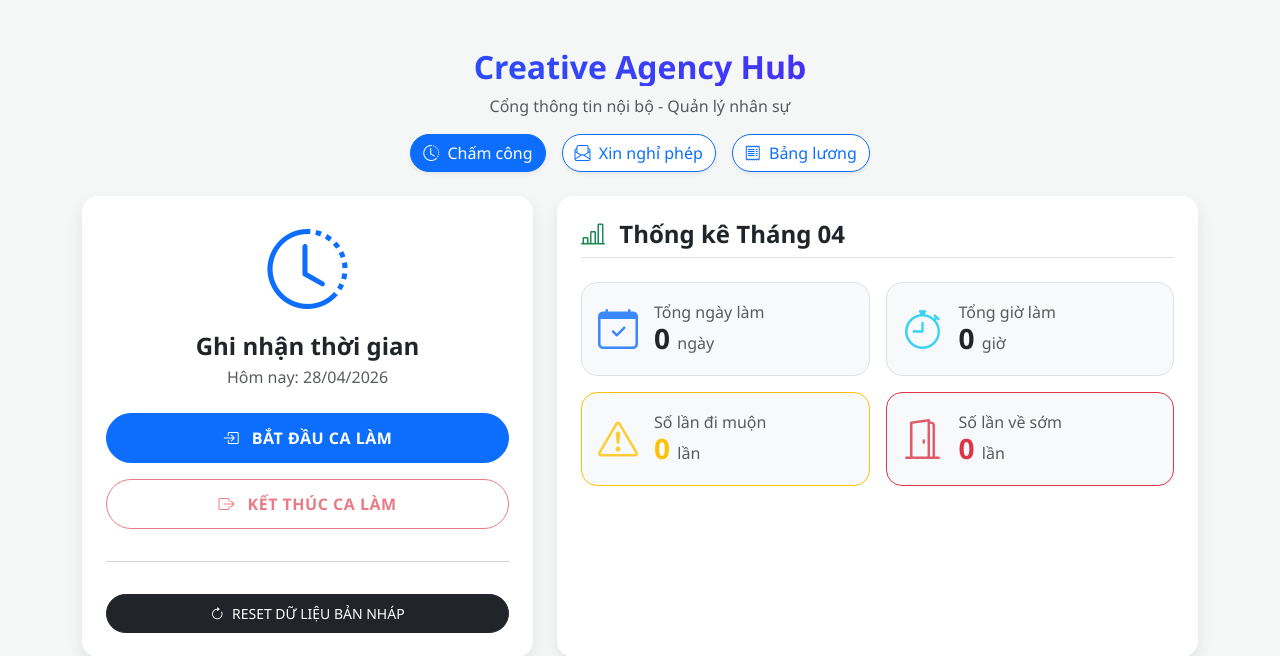
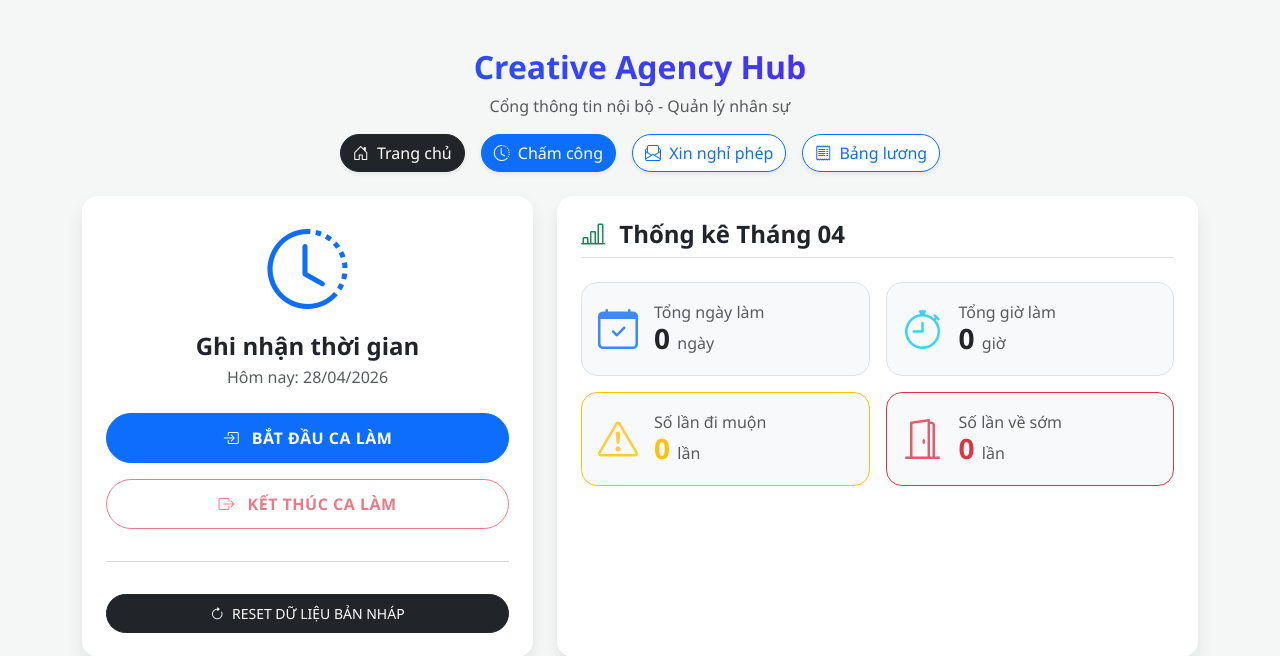
Before and after one commit to Minhhieu3012/creative-agency-hub, a PHP site: page /LTW/pages/attendance.php in a window 1280 px wide. Shown: the top 656 px of the page. Run offline with PHP 8.4, Linux system fonts and the light colour scheme; data that the repository does not hold is empty.

Commit message:
add button Home

```diff
--- a/pages/attendance.php
+++ b/pages/attendance.php
@@ -140,7 +140,12 @@ $details = $stmtDetails->fetchAll();
         <h2 class="fw-bold text-gradient">Creative Agency Hub</h2>
         <p class="text-muted mb-3">Cổng thông tin nội bộ - Quản lý nhân sự</p>
 
-        <div class="d-flex justify-content-center gap-3">
+        <div class="d-flex justify-content-center gap-3 flex-wrap">
+
+          <a href="http://localhost/LTW/creative-agency-hub" class="btn btn-dark rounded-pill shadow-sm">
+            <i class="bi bi-house-door me-1"></i> Trang chủ
+          </a>
+
           <a href="attendance.php" class="btn btn-primary rounded-pill shadow-sm">
             <i class="bi bi-clock-history me-1"></i> Chấm công
           </a>
@@ -150,6 +155,7 @@ $details = $stmtDetails->fetchAll();
           <a href="payroll_summary.php" class="btn btn-outline-primary rounded-pill shadow-sm bg-white">
             <i class="bi bi-receipt me-1"></i> Bảng lương
           </a>
+
         </div>
       </div>
     </div>
```
